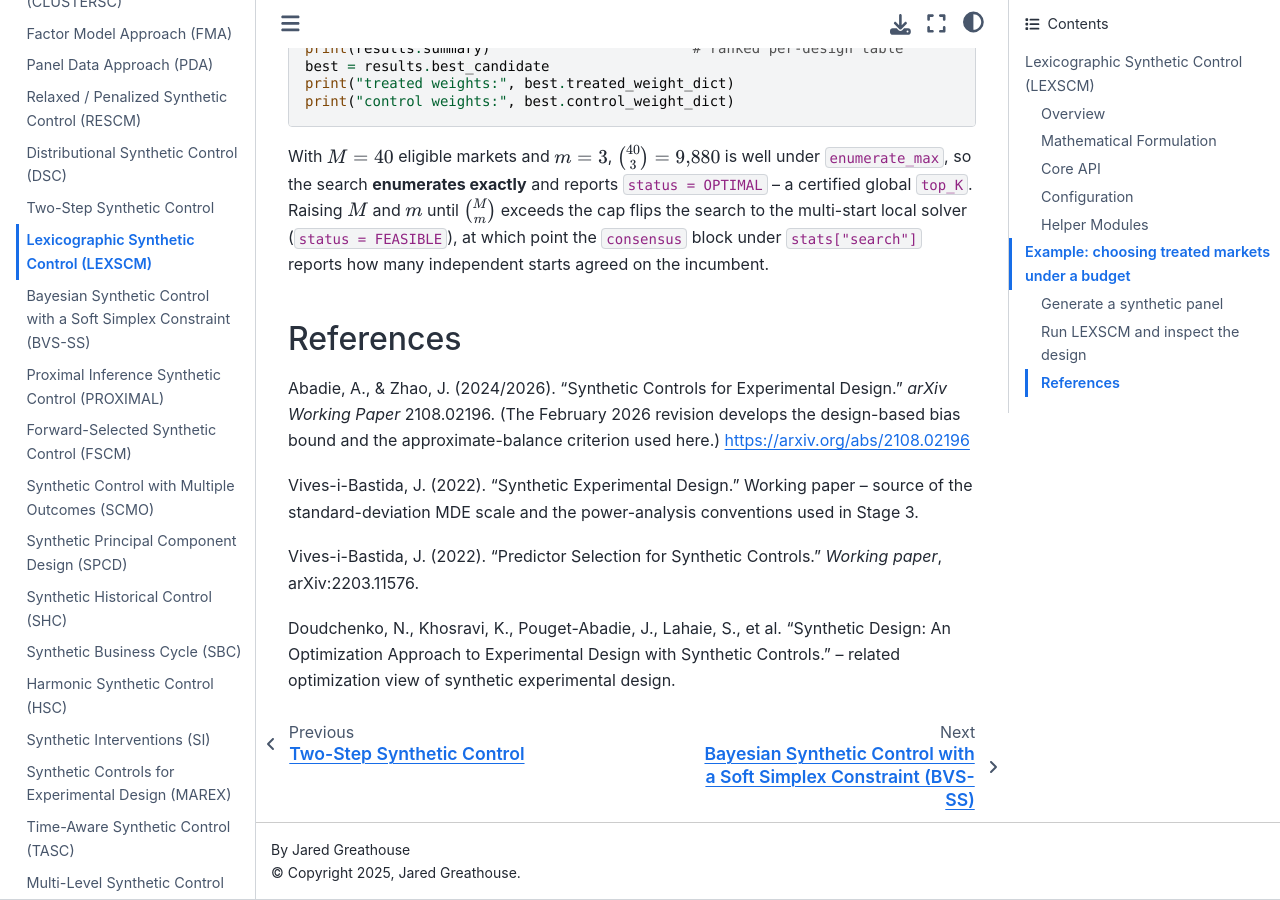
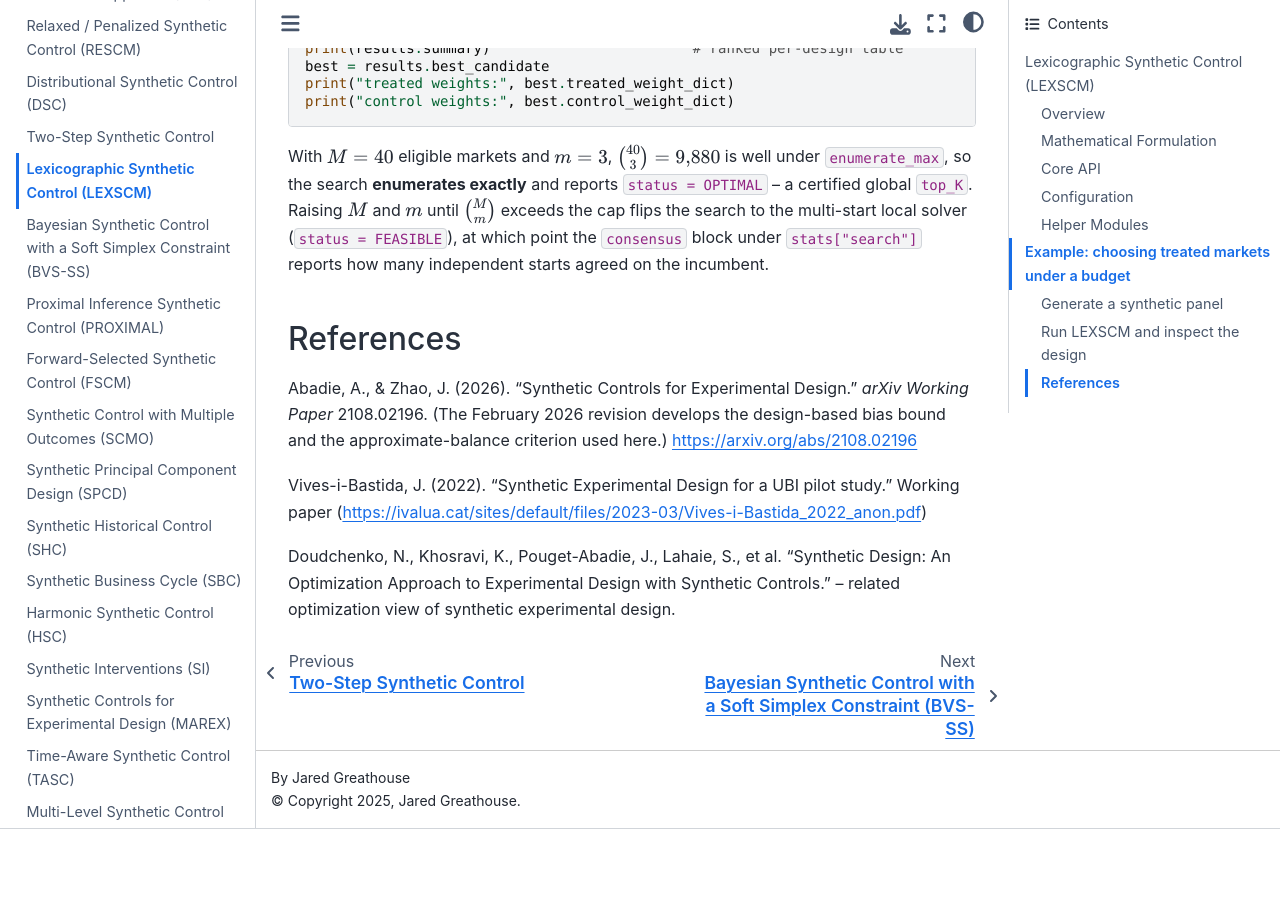
Before and after one commit to jgreathouse9/mlsynth, a Sphinx documentation site: the page built from docs/lexscm.rst, in a window 1280 px wide and 900 px high, scrolled down 11970 px. Built offline with Sphinx 7.4.7 and the Sphinx Book theme 1.1.4, drawn with Linux system fonts in a browser that asks for light colours; pages that are not in the unit, such as notebooks, are missing from menus; after the commit the page ends 12799 px from its top, so only the background shows below that.

Commit message:
Update lexscm.rst

```diff
--- a/docs/lexscm.rst
+++ b/docs/lexscm.rst
@@ -614,17 +614,12 @@
 References
 ----------
 
-Abadie, A., & Zhao, J. (2024/2026). "Synthetic Controls for Experimental
+Abadie, A., & Zhao, J. (2026). "Synthetic Controls for Experimental
 Design." *arXiv Working Paper* 2108.02196. (The February 2026 revision
 develops the design-based bias bound and the approximate-balance criterion
 used here.) https://arxiv.org/abs/2108.02196
 
-Vives-i-Bastida, J. (2022). "Synthetic Experimental Design." Working paper
--- source of the standard-deviation MDE scale and the power-analysis
-conventions used in Stage 3.
-
-Vives-i-Bastida, J. (2022). "Predictor Selection for Synthetic Controls."
-*Working paper*, arXiv:2203.11576.
+Vives-i-Bastida, J. (2022). "Synthetic Experimental Design for a UBI pilot study." Working paper (https://ivalua.cat/sites/default/files/2023-03/Vives-i-Bastida_2022_anon.pdf)
 
 Doudchenko, N., Khosravi, K., Pouget-Abadie, J., Lahaie, S., et al.
 "Synthetic Design: An Optimization Approach to Experimental Design with
```
